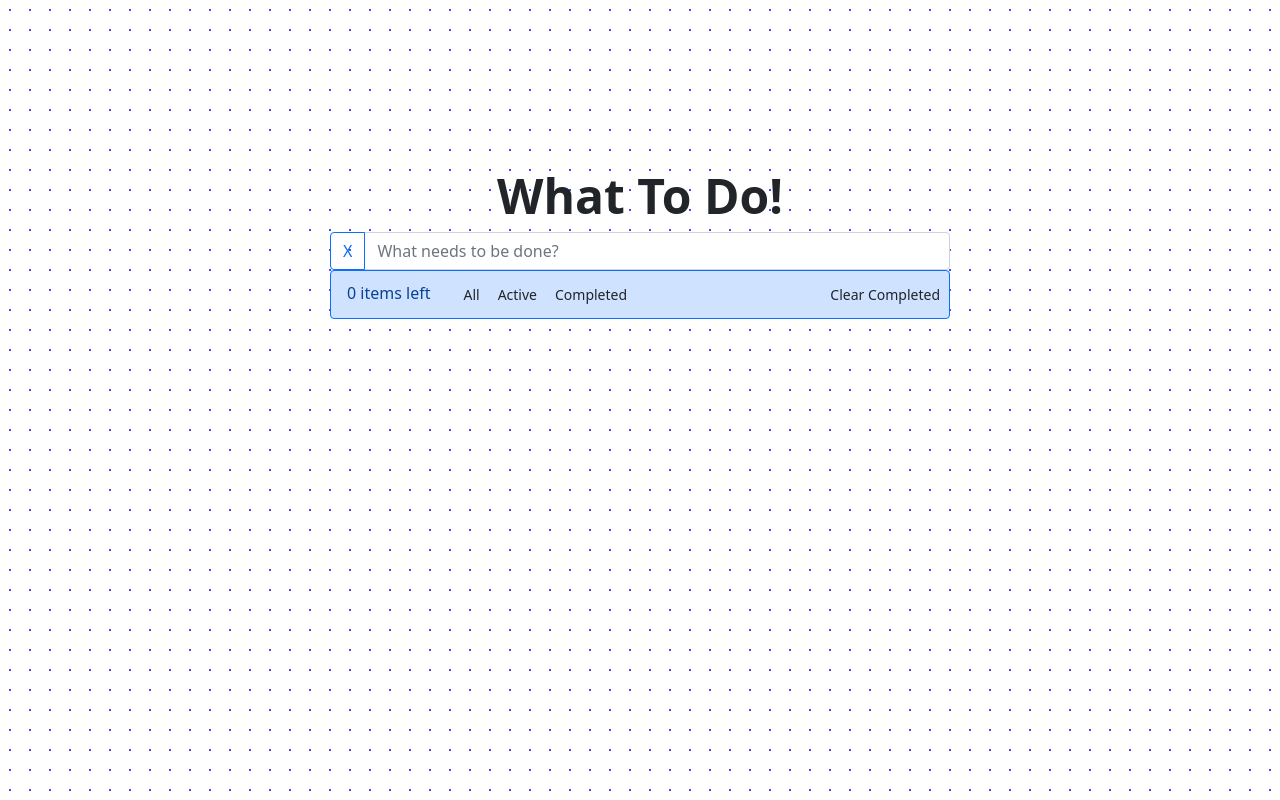
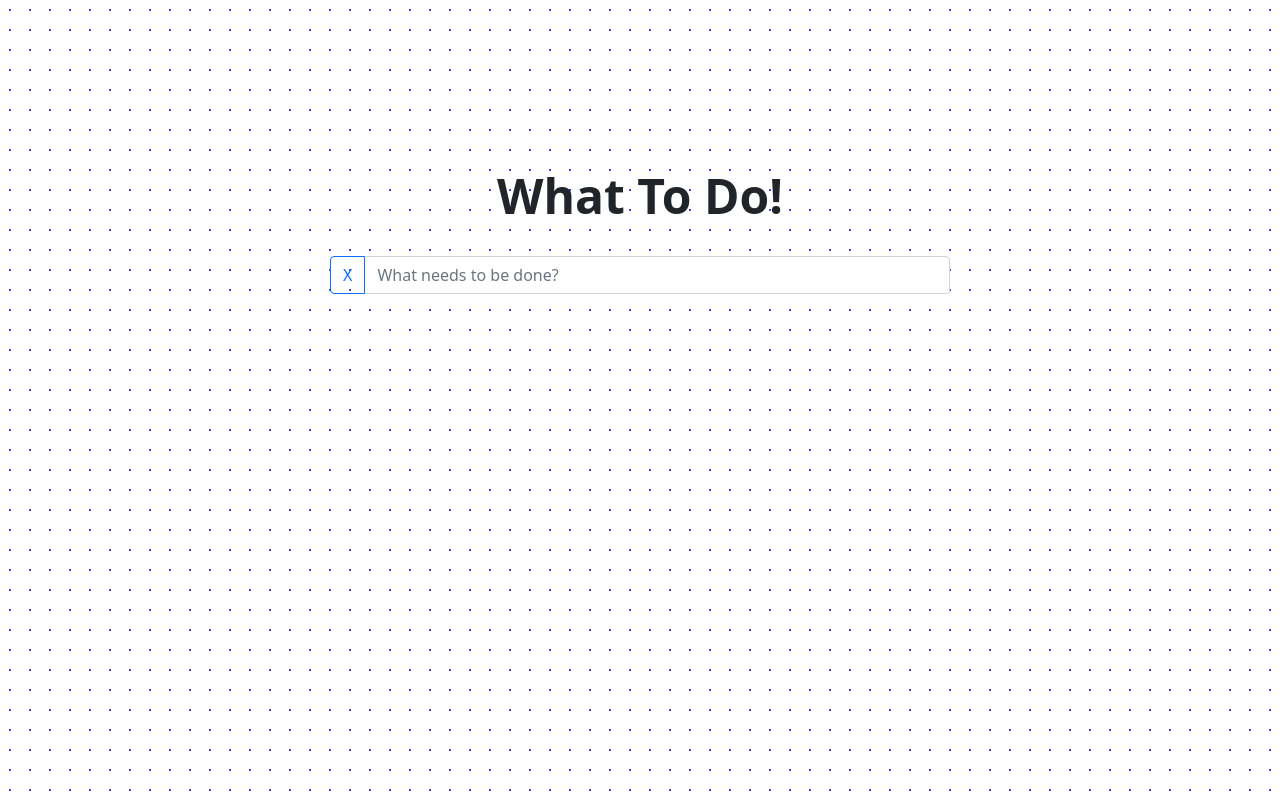
Before and after one commit to Jzhen123/React-To-Do-List, a React (Create React App) app: page / in a window 1280 px wide. Built offline with nearby package versions, Linux system fonts and the light colour scheme.

Commit message:
Conditionally rendering feature bar when there are more than 0 items

```diff
--- a/src/App.js
+++ b/src/App.js
@@ -9,9 +9,7 @@ class App extends React.Component {
     return (
       <div className="App">
         <Header />
-        <ToDoList
-        tasks={this.tasks}
-        />
+        <ToDoList />
       </div>
     )
   }
--- a/src/Input.js
+++ b/src/Input.js
@@ -28,7 +28,7 @@ class Input extends React.Component {
 
     render() {
         return (
-            <form onSubmit={this.handleSubmit}>
+            <form onSubmit={this.handleSubmit} className="mt-4">
                 <div className="input-group">
                     <button className="btn btn-outline-primary" onClick={this.handleSubmits} type="submit">X</button>
                     <input
--- a/src/Task.js
+++ b/src/Task.js
@@ -21,7 +21,7 @@ class Task extends React.Component {
                         )
                     })
                 }
-
+                {(this.tasks.length > 0 ?
                 <li className="list-group-item position-relative text-start list-group-item-primary border border-primary rounded-bottom">
                     {this.tasks.length} items left
                     <button type="button" className="btn btn-sm ms-4">All</button>
@@ -29,6 +29,8 @@ class Task extends React.Component {
                     <button type="button" className="btn btn-sm">Completed</button>
                     <button type="button" className="btn btn-sm position-absolute top-0 end-0 mt-2">Clear Completed</button>
                 </li>
+                : null
+                )}
             </>
         )
     }
--- a/src/ToDoList.js
+++ b/src/ToDoList.js
@@ -19,9 +19,11 @@ class ToDoList extends React.Component {
     render() {
         return (
             <>
-                <Input tasks={this.tasks}
+                <Input
+                tasks={this.tasks}
                 handler = {this.handler}
                 />
+
                 <ul className="list-group">
                     <Task tasks={this.tasks} />
                 </ul>
```
